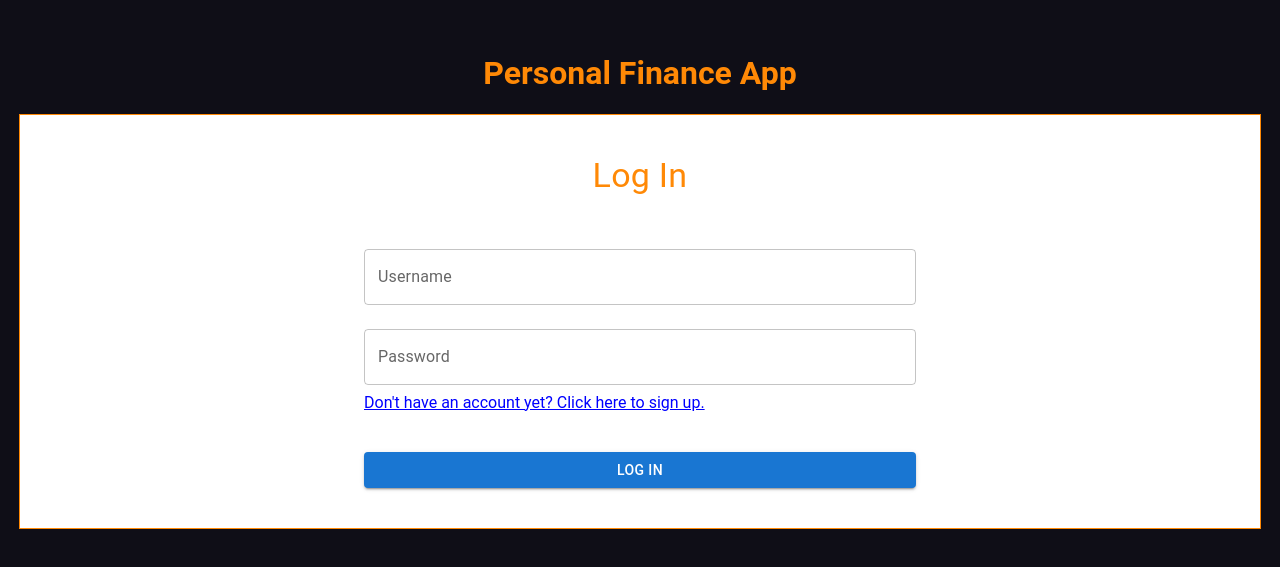
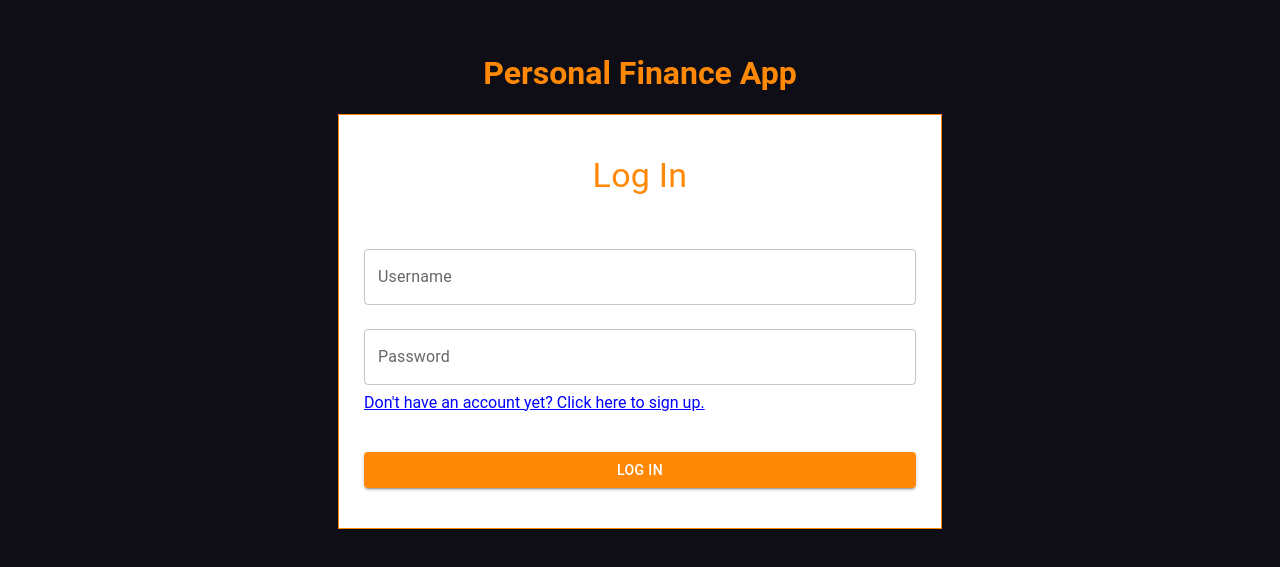
Before and after one commit to MatejaMusa/personal-finance-front, a React (Vite) app: page /auth in a window 1280 px wide. Shown: the part 119-686 px from the top of the page. Built offline with nearby package versions, Linux system fonts and the light colour scheme.

Commit message:
test style

```diff
--- a/src/features/auth/Auth.jsx
+++ b/src/features/auth/Auth.jsx
@@ -17,6 +17,7 @@ export const Auth = () => {
 const StyledWrapper = styled.div`
   display: flex;
   height: 100vh;
+  width: 100%;
   justify-content: center;
   align-items: center;
 `;
@@ -26,7 +27,6 @@ const StyledMain = styled.main`
   flex-direction: column;
   align-items: center;
   justify-content: center;
-  width: 100%;
   padding: 20px;
 `;
 
--- a/src/features/auth/AuthForm.jsx
+++ b/src/features/auth/AuthForm.jsx
@@ -149,7 +149,8 @@ const AuthForm = () => {
             type="submit"
             variant="contained"
             fullWidth
-            sx={{ mt: 5, backgroudColor: "#ff8906" }}
+            sx={{ mt: 5 }}
+            style={{ backgroundColor: "#ff8906" }}
           >
             {isSignup ? "Sign Up" : "Log In"}
           </Button>
```
